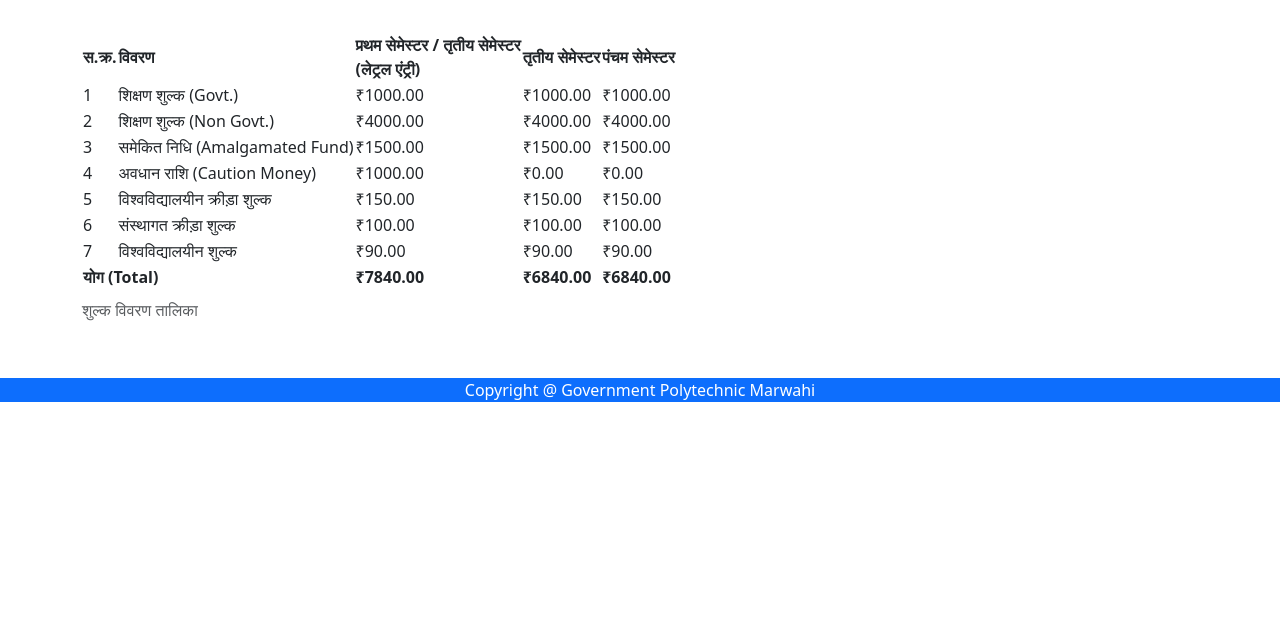
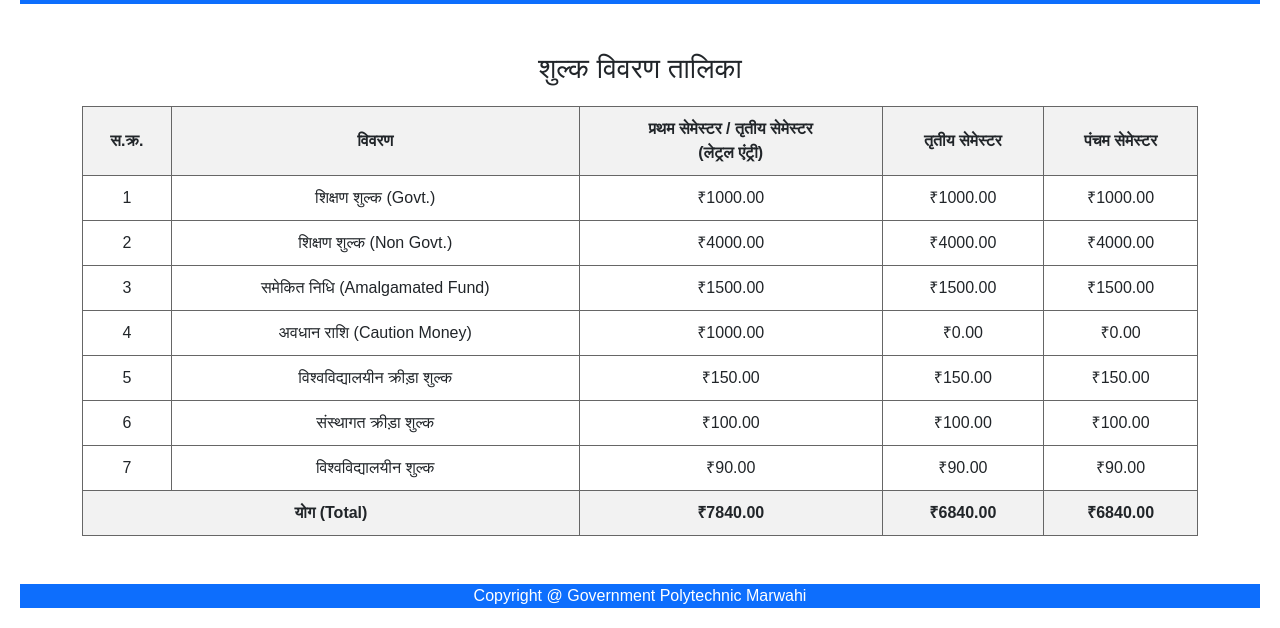
Before and after one commit to nuresh/gpmarwahi, a plain HTML site: page fee_structure.html in a window 1280 px wide. Shown: the part 228-856 px from the top of the page. Before the commit the page ends 800 px from the top, so only its background shows below. Drawn offline with nearby package versions, Linux system fonts and the light colour scheme.

Commit message:
fee structure

```diff
--- a/fee_structure.html
+++ b/fee_structure.html
@@ -6,6 +6,31 @@
     <link href="https://cdn.jsdelivr.net/npm/bootstrap@5.3.3/dist/css/bootstrap.min.css" rel="stylesheet" integrity="sha384-QWTKZyjpPEjISv5WaRU9OFeRpok6YctnYmDr5pNlyT2bRjXh0JMhjY6hW+ALEwIH" crossorigin="anonymous">
     <title>Fee Structure | Government Polytechnic Marwahi</title>
 </head>
+<style>
+        body {
+            font-family: Arial, sans-serif;
+            padding: 20px;
+        }
+        table {
+            width: 100%;
+            border-collapse: collapse;
+            margin-top: 20px;
+        }
+        th, td {
+            border: 1px solid #666;
+            padding: 10px;
+            text-align: center;
+        }
+        th {
+            background-color: #f2f2f2;
+        }
+        caption {
+            caption-side: top;
+            font-size: 20px;
+            font-weight: bold;
+            margin-bottom: 10px;
+        }
+    </style>
 <body>
 
     <div class="container-fluid mx-auto">
@@ -54,7 +79,7 @@
 
       <div class="department container mx-auto my-5">
         <table>
-        <caption>शुल्क विवरण तालिका</caption>
+        <h3 style="text-align: center;">शुल्क विवरण तालिका</h3>
         <thead>
             <tr>
                 <th>स.क्र.</th>
```
